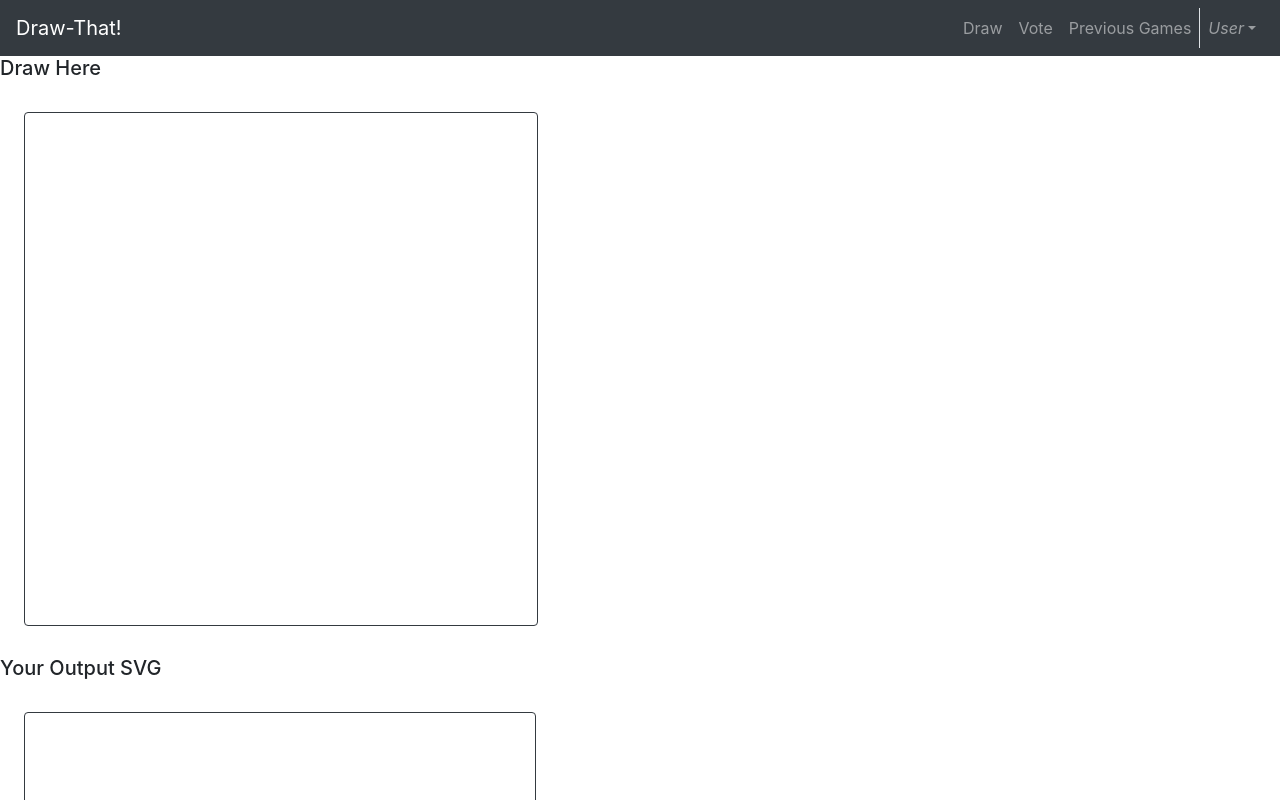
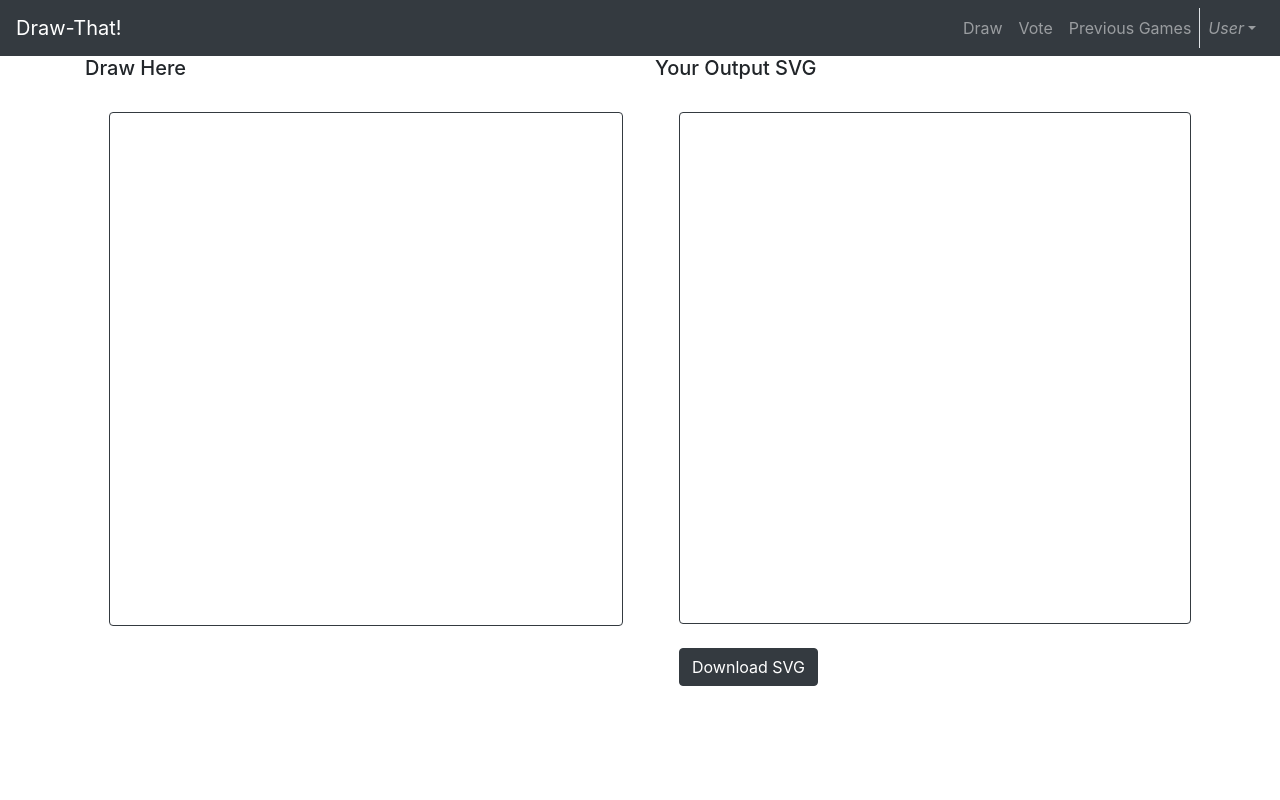
Before and after one commit to Hoppi164/draw-this-thing, a Nuxt app: page /draw in a window 1280 px wide. Shown: the top 800 px of the page. Built offline with nearby package versions, Linux system fonts and the light colour scheme.

Commit message:
Tidy up draw page

```diff
--- a/components/ImageCard.vue
+++ b/components/ImageCard.vue
@@ -18,7 +18,6 @@
           :d="svgPath + ' Z'"
         />
       </svg>
-      imgcard{{ svgPath }}
     </div>
     <button class="btn btn-dark ml-4" @click="downloadSvg">Download SVG</button>
   </div>
@@ -35,8 +34,8 @@ export default {
   methods: {
     downloadSvg() {
       const svgString = this.$el.firstChild.firstChild.outerHTML
-      // alert(svgString);
-      alert(this.getOptimizedSvg(svgString))
+      alert(svgString)
+      // alert(this.getOptimizedSvg(svgString))
     },
   },
 }
--- a/pages/draw.vue
+++ b/pages/draw.vue
@@ -1,10 +1,16 @@
 <template>
-  <div>
-    <h5>Draw Here</h5>
-    <DrawingPad :svg-path.sync="svgPath"></DrawingPad>
+  <div class="container">
+    <div class="row">
+      <div class="col-6">
+        <h5>Draw Here</h5>
+        <DrawingPad :svg-path.sync="svgPath"></DrawingPad>
+      </div>
 
-    <h5>Your Output SVG</h5>
-    <ImageCard :svg-path="svgPath"></ImageCard>
+      <div class="col-6">
+        <h5>Your Output SVG</h5>
+        <ImageCard :svg-path="svgPath"></ImageCard>
+      </div>
+    </div>
   </div>
 </template>
 
```
